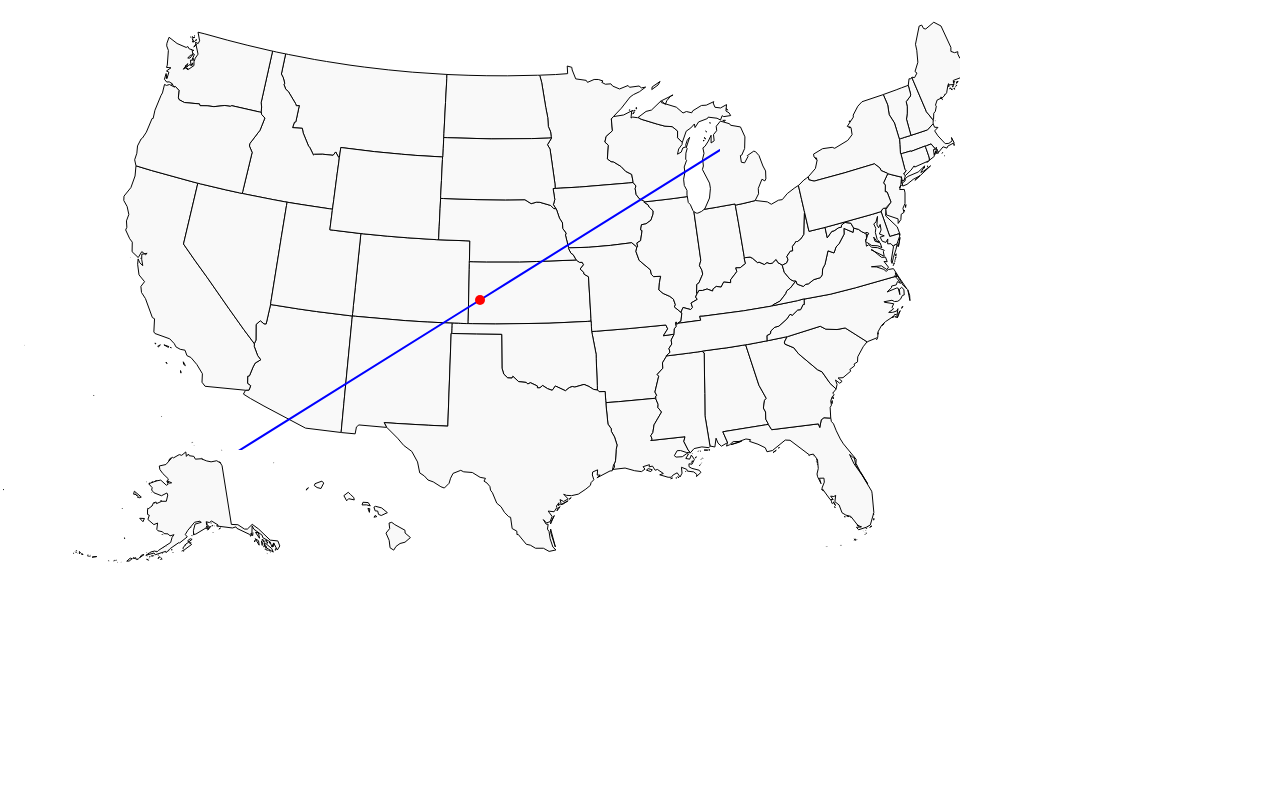
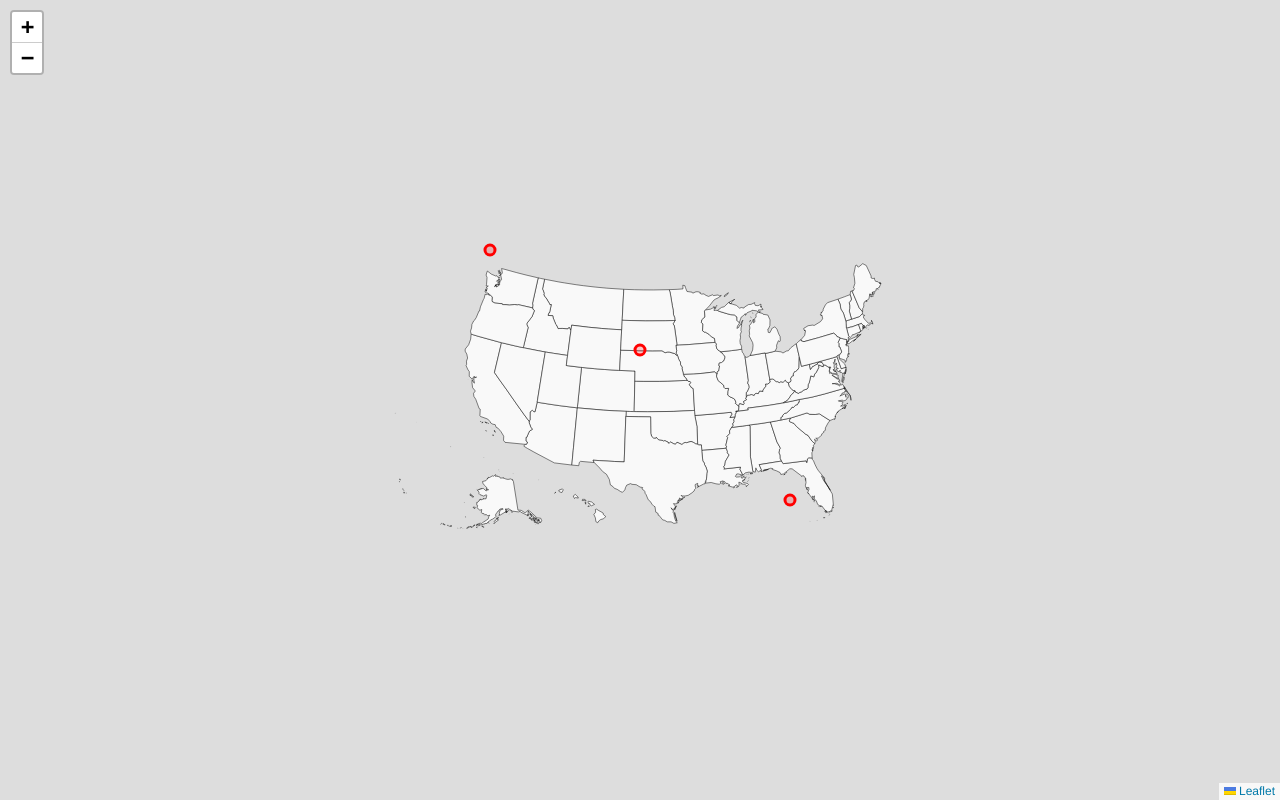
Before and after one commit to yamada-hiroyuki/yamada-hiroyuki.github.io, a plain HTML site: page index.html in a window 1280 px wide. Drawn offline with nearby package versions, Linux system fonts and the light colour scheme.

Commit message:
0.1 -- before d3

```diff
--- a/index.html
+++ b/index.html
@@ -4,97 +4,19 @@
   <meta charset="UTF-8">
   <meta name="viewport" content="width=device-width, initial-scale=1.0">
   <title>Interactive Flight Map</title>
-  <style>
-    body {
-      margin: 0;
-      font-family: Arial, sans-serif;
-    }
-    #map {
-      position: relative;
-      width: 75vw;
-      height: 75vh;
-      background: url('data/images/us.svg') no-repeat center center;
-      background-size: cover;
-      overflow: hidden;
-    }
-    .info-box {
-      position: absolute;
-      bottom: 10px;
-      left: 10px;
-      background: rgba(255, 255, 255, 0.8);
-      padding: 10px;
-      border-radius: 5px;
-      display: none;
-      width: 450px;
-    }
-    .info-box img {
-      width: 400px;
-      border-radius: 5px;
-    }
-  </style>
+  <link rel="stylesheet" href="https://unpkg.com/leaflet@1.9.3/dist/leaflet.css" />
+  <link rel="stylesheet" href="style.css" />
 </head>
 <body>
 
-<div id="map">
-  <svg id="flight-path" width="75%" height="75%" style="position: absolute; top: 0; left: 0;"></svg>
-  <div class="info-box" id="info-box">
-    <img id="info-image" src="" alt="">
-    <p id="info-text"></p>
-  </div>
+<div id="map"></div>
+<div class="info-box" id="info-box">
+  <img id="info-image" src="" alt="">
+  <p id="info-text"></p>
 </div>
 
-<script src="https://d3js.org/d3.v7.min.js"></script>
-<script>
-  // Mock data for testing
-  const flightTrack = [
-    { lat: 40, lon: -74.0, img: 'data/images/image1.jpg', text: 'View over New York.' },
-    { lat: 39.0, lon: -75.0, img: 'data/images/image2.jpg', text: 'Flying near Philadelphia.' },
-    { lat: 38.0, lon: -76.0, img: 'data/images/image3.jpg', text: 'Beautiful skies over Maryland.' }
-  ];
-
-  const svg = d3.select("#flight-path");
-  const infoBox = document.getElementById('info-box');
-  const infoImage = document.getElementById('info-image');
-  const infoText = document.getElementById('info-text');
-
-  // Simple static scaling for mock map dimensions
-  const mapWidth = document.getElementById("map").offsetWidth;
-  const mapHeight = document.getElementById("map").offsetHeight;
-  const scaleX = d3.scaleLinear().domain([-76, -74]).range([0, mapWidth]);
-  const scaleY = d3.scaleLinear().domain([38, 40]).range([mapHeight, 0]);
-
-  // Render flight path
-  const line = d3.line()
-    .x(d => scaleX(d.lon))
-    .y(d => scaleY(d.lat));
-
-  svg.append("path")
-    .datum(flightTrack)
-    .attr("d", line)
-    .attr("fill", "none")
-    .attr("stroke", "blue")
-    .attr("stroke-width", 2);
-
-  // Render pips
-  svg.selectAll("circle")
-    .data(flightTrack)
-    .enter()
-    .append("circle")
-    .attr("cx", d => scaleX(d.lon))
-    .attr("cy", d => scaleY(d.lat))
-    .attr("r", 5)
-    .attr("fill", "red")
-    .on("mouseover", (event, d) => {
-      infoBox.style.display = 'block';
-      infoBox.style.left = `${event.pageX + 10}px`;
-      infoBox.style.top = `${event.pageY - 50}px`;
-      infoImage.src = d.img;
-      infoText.textContent = d.text;
-    })
-    .on("mouseout", () => {
-      infoBox.style.display = 'none';
-    });
-</script>
+<script src="https://unpkg.com/leaflet@1.9.3/dist/leaflet.js"></script>
+<script src="script.js"></script>
 
 </body>
 </html>
--- a/script.js
+++ b/script.js
@@ -0,0 +1,75 @@
+// Initialize the Leaflet map
+const map = L.map('map', {
+    crs: L.CRS.Simple,
+    minZoom: -2,
+    maxZoom: 2,
+  });
+
+  // Set bounds for your static map image
+  const bounds = [[0, 0], [1000, 1000]];
+  const image = L.imageOverlay('data/images/us.svg', bounds).addTo(map);
+  map.fitBounds(bounds);
+
+  // Restrict the map's panning to the bounds of the image
+  map.setMaxBounds(bounds);
+
+  // Flight track data
+  const flightTrack = [
+    { x: 200, y: 800, img: '/data/images/image1.jpg', text: 'View over New York.' },
+    { x: 500, y: 600, img: '/data/images/image2.jpg', text: 'Flying near Philadelphia.' },
+    { x: 800, y: 300, img: '/data/images/image3.jpg', text: 'Beautiful skies over Maryland.' }
+  ];
+
+  // Variable to track the open info box
+  let activePoint = null;
+
+  // Add points to the map
+  flightTrack.forEach(point => {
+    const marker = L.circleMarker([point.y, point.x], {
+      radius: 5,
+      color: 'red',
+    }).addTo(map);
+
+    // Mouseover event
+    marker.on('mouseover', (event) => {
+      if (activePoint !== marker) {
+        const infoBox = document.getElementById('info-box');
+        const infoImage = document.getElementById('info-image');
+        const infoText = document.getElementById('info-text');
+
+        infoBox.style.display = 'block';
+        infoBox.style.left = `${event.originalEvent.pageX + 10}px`;
+        infoBox.style.top = `${event.originalEvent.pageY - 50}px`;
+        infoImage.src = point.img;
+        infoText.textContent = point.text;
+      }
+    });
+
+    // Mouseout event
+    marker.on('mouseout', () => {
+      if (activePoint !== marker) {
+        document.getElementById('info-box').style.display = 'none';
+      }
+    });
+
+    // Click event to keep the info box open
+    marker.on('click', (event) => {
+      activePoint = marker;
+
+      const infoBox = document.getElementById('info-box');
+      const infoImage = document.getElementById('info-image');
+      const infoText = document.getElementById('info-text');
+
+      infoBox.style.display = 'block';
+      infoBox.style.left = `${event.originalEvent.pageX + 10}px`;
+      infoBox.style.top = `${event.originalEvent.pageY - 50}px`;
+      infoImage.src = point.img;
+      infoText.textContent = point.text;
+    });
+
+    // Map click to close the info box
+    map.on('click', () => {
+      activePoint = null;
+      document.getElementById('info-box').style.display = 'none';
+    });
+  });
--- a/style.css
+++ b/style.css
@@ -0,0 +1,27 @@
+body {
+    margin: 0;
+    font-family: Arial, sans-serif;
+  }
+  #map {
+    width: 100vw;
+    height: 100vh;
+    z-index: 1; /* Ensure the map has a lower z-index */
+    position: relative; /* Required for z-index to work */
+  }
+
+
+  .info-box {
+    position: absolute;
+    bottom: 10px;
+    left: 10px;
+    background: rgba(255, 255, 255, 0.8);
+    padding: 10px;
+    border-radius: 5px;
+    display: none;
+    width: 300px;
+    z-index: 1000; /* Ensure the info box appears on top */
+  }
+  .info-box img {
+    width: 100%;
+    border-radius: 5px;
+  }
```
